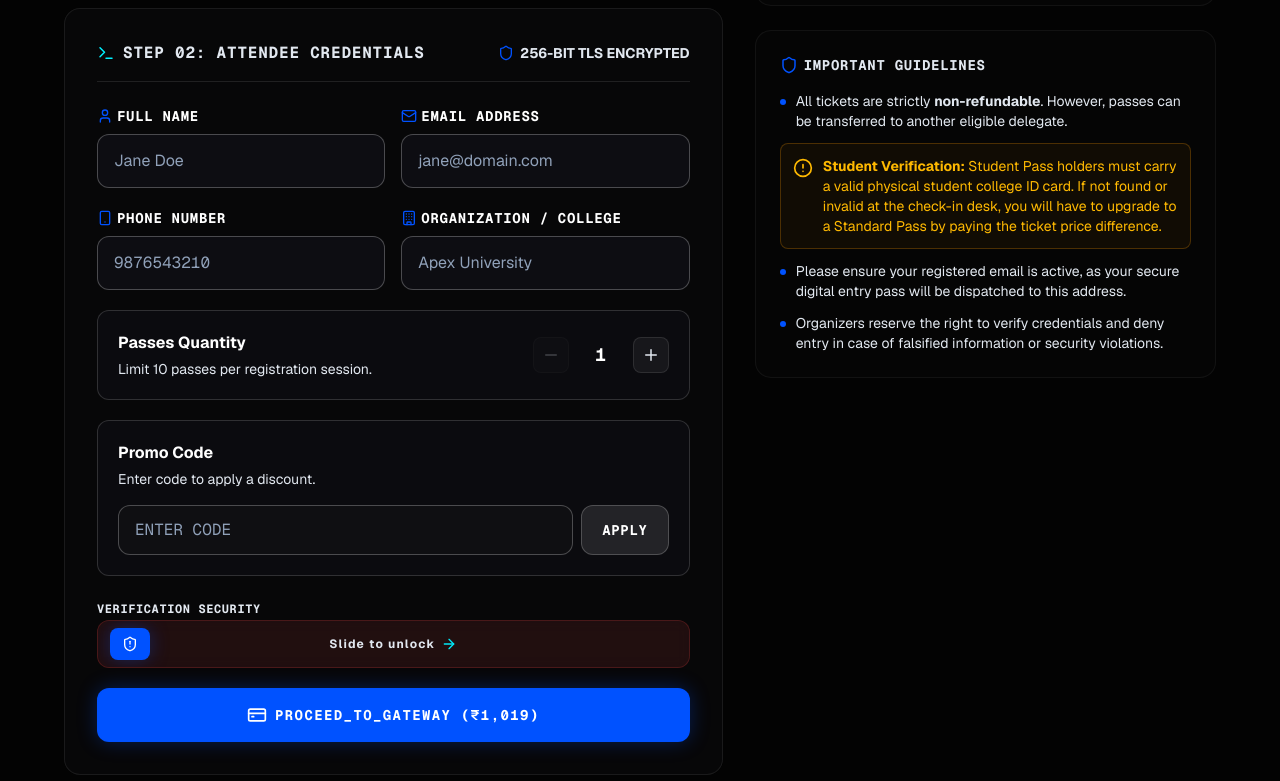
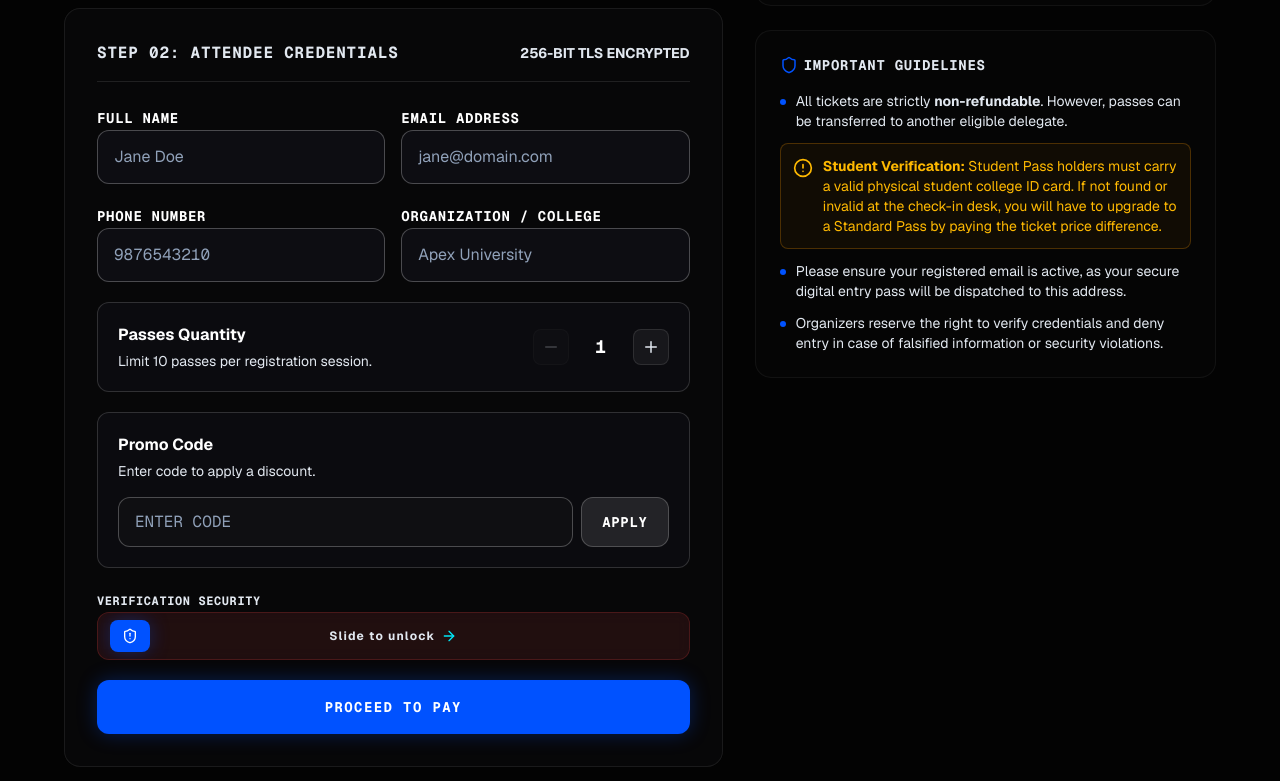
Before and after one commit to AIGenOps/tcconf2026, a Next.js app in the folder frontend/: page /tickets in a window 1280 px wide. Shown: the part 879-1660 px from the top of the page. Built offline with nearby package versions, Linux system fonts and the light colour scheme.

Commit message:
Remove icons from credentials form and set pay button text to Proceed to Pay

```diff
--- a/frontend/src/app/tickets/page.tsx
+++ b/frontend/src/app/tickets/page.tsx
@@ -649,12 +649,10 @@ export default function TicketsPage() {
               {/* Attendee details input form */}
               <div className="glass-panel rounded-2xl p-6 md:p-8 space-y-6">
                 <div className="flex items-center justify-between pb-4 border-b border-white/10">
-                  <h3 className="text-base font-bold font-mono tracking-wider text-slate-200 uppercase flex items-center">
-                    <Terminal className="w-4.5 h-4.5 text-thunder-cyan mr-2" />
+                  <h3 className="text-base font-bold font-mono tracking-wider text-slate-200 uppercase">
                     Step 02: Attendee Credentials
                   </h3>
                   <div className="flex items-center space-x-1.5 text-sm text-slate-200 font-bold">
-                    <Shield className="w-4 h-4 text-thunder-blue" />
                     <span>256-BIT TLS ENCRYPTED</span>
                   </div>
                 </div>
@@ -669,8 +667,8 @@ export default function TicketsPage() {
 
                   <div className="grid grid-cols-1 sm:grid-cols-2 gap-4">
                     <div className="space-y-2">
-                      <label className="text-sm font-mono font-bold text-white uppercase tracking-wider flex items-center">
-                        <User className="w-4 h-4 mr-1 text-thunder-blue" /> Full Name
+                      <label className="text-sm font-mono font-bold text-white uppercase tracking-wider">
+                        Full Name
                       </label>
                       <input
                         type="text"
@@ -682,8 +680,8 @@ export default function TicketsPage() {
                       />
                     </div>
                     <div className="space-y-2">
-                      <label className="text-sm font-mono font-bold text-white uppercase tracking-wider flex items-center">
-                        <Mail className="w-4 h-4 mr-1 text-thunder-blue" /> Email Address
+                      <label className="text-sm font-mono font-bold text-white uppercase tracking-wider">
+                        Email Address
                       </label>
                       <input
                         type="email"
@@ -698,8 +696,8 @@ export default function TicketsPage() {
 
                   <div className="grid grid-cols-1 sm:grid-cols-2 gap-4">
                     <div className="space-y-2">
-                      <label className="text-sm font-mono font-bold text-white uppercase tracking-wider flex items-center">
-                        <Smartphone className="w-4 h-4 mr-1 text-thunder-blue" /> Phone Number
+                      <label className="text-sm font-mono font-bold text-white uppercase tracking-wider">
+                        Phone Number
                       </label>
                       <input
                         type="tel"
@@ -711,8 +709,8 @@ export default function TicketsPage() {
                       />
                     </div>
                     <div className="space-y-2">
-                      <label className="text-sm font-mono font-bold text-white uppercase tracking-wider flex items-center">
-                        <Building className="w-4 h-4 mr-1 text-thunder-blue" /> Organization / College
+                      <label className="text-sm font-mono font-bold text-white uppercase tracking-wider">
+                        Organization / College
                       </label>
                       <input
                         type="text"
@@ -804,19 +802,9 @@ export default function TicketsPage() {
                   <button
                     type="submit"
                     disabled={loading}
-                    className="w-full mt-4 py-4 rounded-xl bg-thunder-blue text-white shadow-glow-blue hover:shadow-glow-blue-lg text-sm font-bold font-mono tracking-widest uppercase flex items-center justify-center space-x-2 border border-thunder-blue/40 transition-all duration-300 disabled:opacity-50 disabled:cursor-not-allowed cursor-pointer"
+                    className="w-full mt-4 py-4 rounded-xl bg-thunder-blue text-white shadow-glow-blue hover:shadow-glow-blue-lg text-sm font-bold font-mono tracking-widest uppercase flex items-center justify-center border border-thunder-blue/40 transition-all duration-300 disabled:opacity-50 disabled:cursor-not-allowed cursor-pointer"
                   >
-                    {loading ? (
-                      <>
-                        <RefreshCw className="w-5 h-5 animate-spin" />
-                        <span>PROCESSING_PAYMENT_INIT...</span>
-                      </>
-                    ) : (
-                      <>
-                        <CreditCard className="w-5 h-5" />
-                        <span>PROCEED_TO_GATEWAY (₹{total.toLocaleString("en-IN")})</span>
-                      </>
-                    )}
+                    {loading ? "Processing..." : "Proceed to Pay"}
                   </button>
                 </form>
               </div>
```
